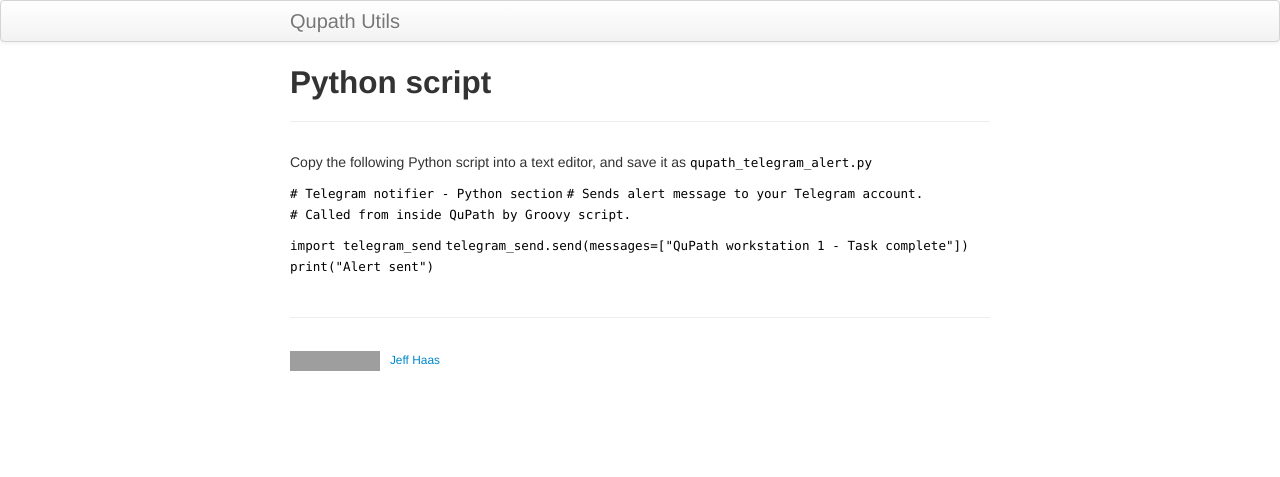
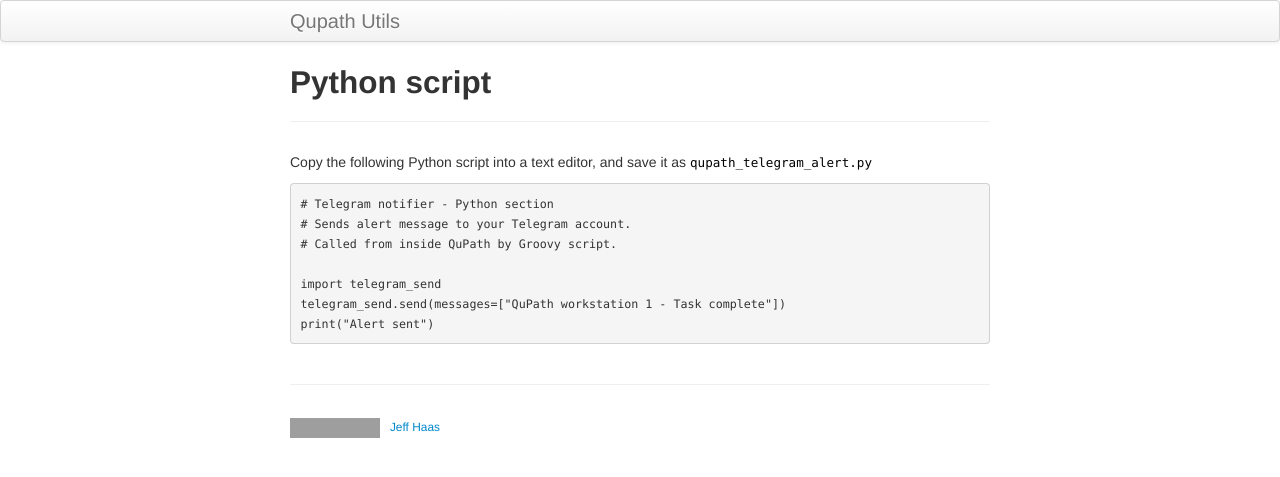
Before and after one commit to Jeff-Haas/qupath_utils, a Jekyll site: the page built from pages/python_script.md, in a window 1280 px wide. Shown: the top 477 px of the page. Built offline with Jekyll 4.4.1, drawn with Linux system fonts in a browser that asks for light colours; grey boxes are pictures that could not be loaded.

````diff
--- a/pages/python_script.md
+++ b/pages/python_script.md
@@ -7,11 +7,12 @@ Copy the following Python script into a text editor, and save it as
 `qupath_telegram_alert.py`
 
 
+```
+# Telegram notifier - Python section
+# Sends alert message to your Telegram account.
+# Called from inside QuPath by Groovy script.
 
-`# Telegram notifier - Python section`
-`# Sends alert message to your Telegram account.`
-`# Called from inside QuPath by Groovy script.`
-
-`import telegram_send`
-`telegram_send.send(messages=["QuPath workstation 1 - Task complete"])`
-`print("Alert sent")`
+import telegram_send
+telegram_send.send(messages=["QuPath workstation 1 - Task complete"])
+print("Alert sent")
+```
````
